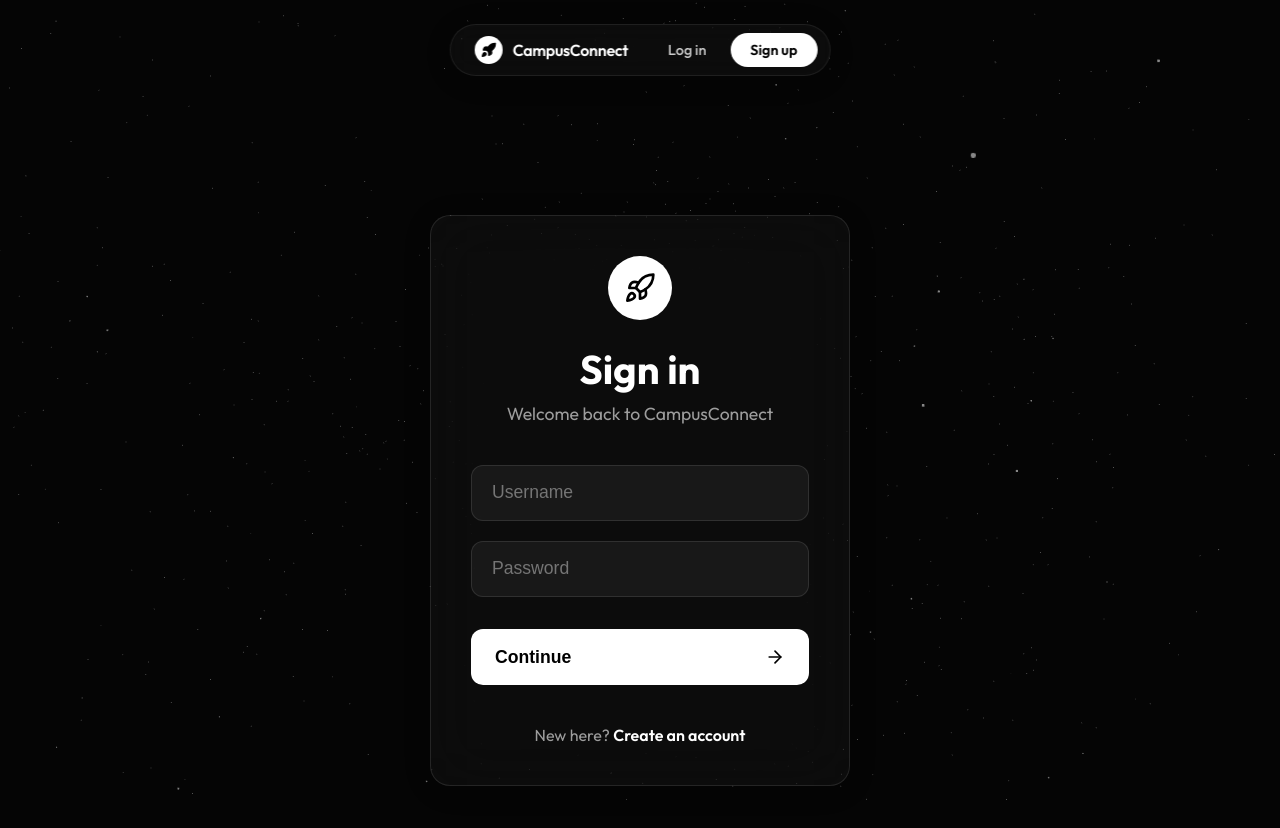
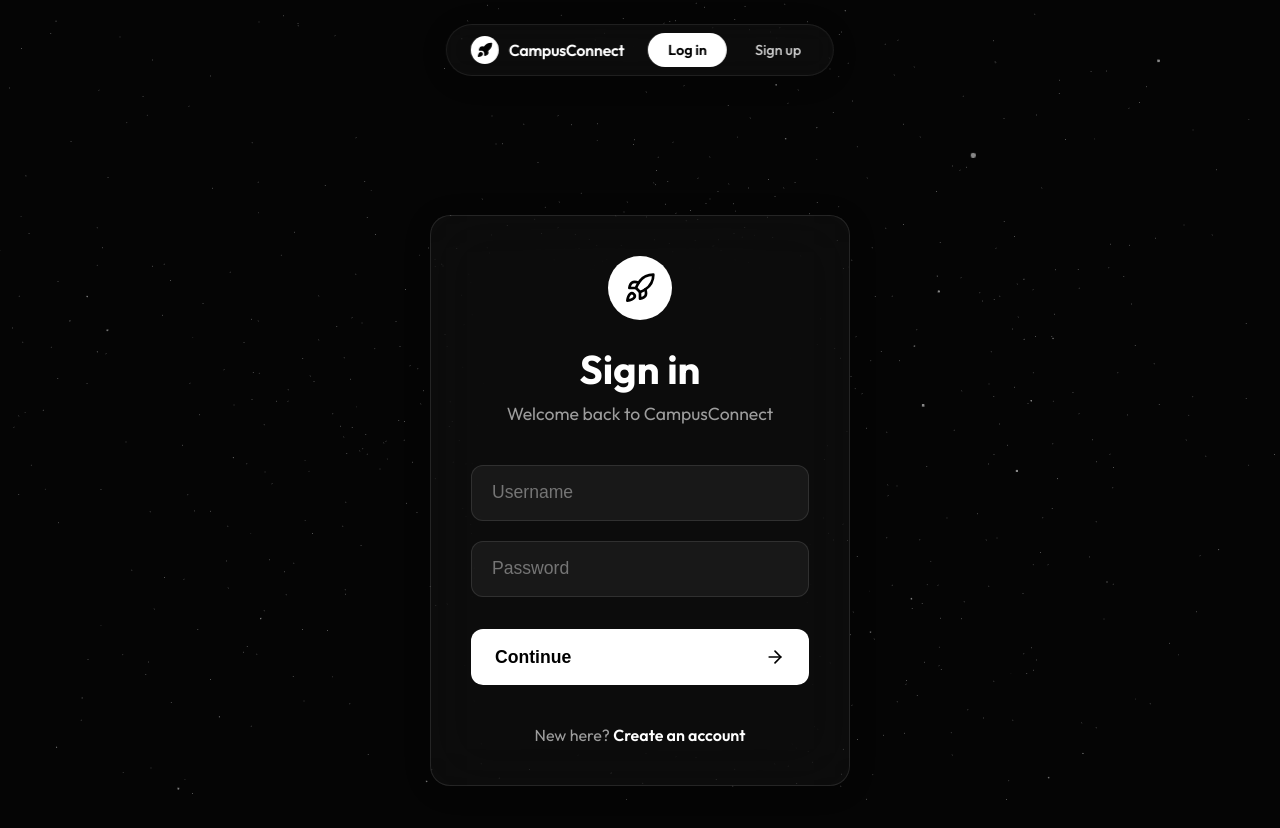
Before and after one commit to Code-Alchemist101/College_Social_Platform, a React (Vite) app: page /login in a window 1280 px wide. Shown: the top 828 px of the page. Built offline with nearby package versions, Linux system fonts and the light colour scheme.

Commit message:
navbar dynamic

```diff
--- a/src/components/Navbar.jsx
+++ b/src/components/Navbar.jsx
@@ -195,8 +195,26 @@ const Navbar = () => {
                             </>
                         ) : (
                             <div style={{ display: 'flex', gap: '8px' }}>
-                                <Link to="/login" style={{ color: 'rgba(255,255,255,0.8)', textDecoration: 'none', padding: '8px 16px', fontSize: '0.9rem', fontWeight: 500 }}>Log in</Link>
-                                <Link to="/signup" style={{ background: '#fff', color: '#000', borderRadius: '100px', padding: '8px 20px', textDecoration: 'none', fontSize: '0.9rem', fontWeight: 600 }}>Sign up</Link>
+                                <Link to="/login" style={{
+                                    background: isActive('/login') ? '#fff' : 'transparent',
+                                    color: isActive('/login') ? '#000' : 'rgba(255,255,255,0.8)',
+                                    borderRadius: '100px',
+                                    padding: '8px 20px',
+                                    textDecoration: 'none',
+                                    fontSize: '0.9rem',
+                                    fontWeight: isActive('/login') ? 600 : 500,
+                                    transition: 'all 0.3s ease'
+                                }}>Log in</Link>
+                                <Link to="/signup" style={{
+                                    background: isActive('/signup') ? '#fff' : 'transparent',
+                                    color: isActive('/signup') ? '#000' : 'rgba(255,255,255,0.8)',
+                                    borderRadius: '100px',
+                                    padding: '8px 20px',
+                                    textDecoration: 'none',
+                                    fontSize: '0.9rem',
+                                    fontWeight: isActive('/signup') ? 600 : 500,
+                                    transition: 'all 0.3s ease'
+                                }}>Sign up</Link>
                             </div>
                         )}
                     </div>
```
